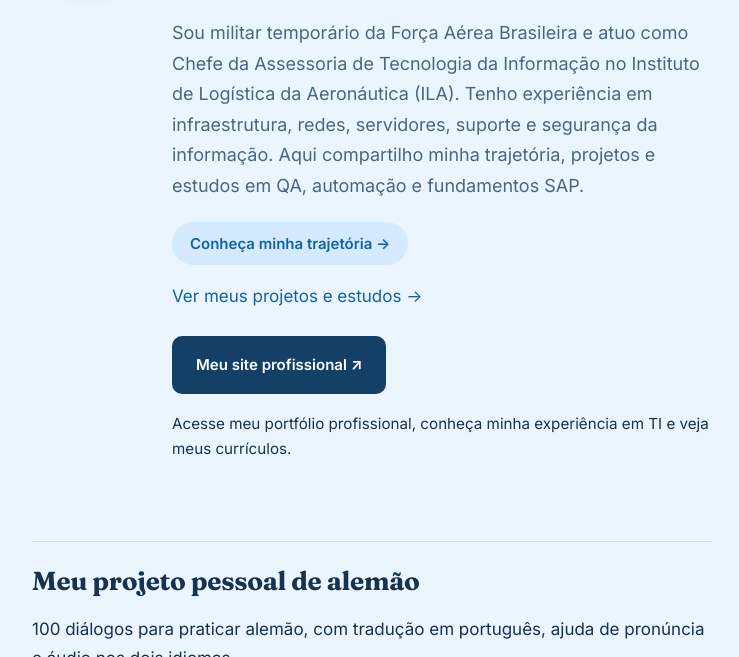
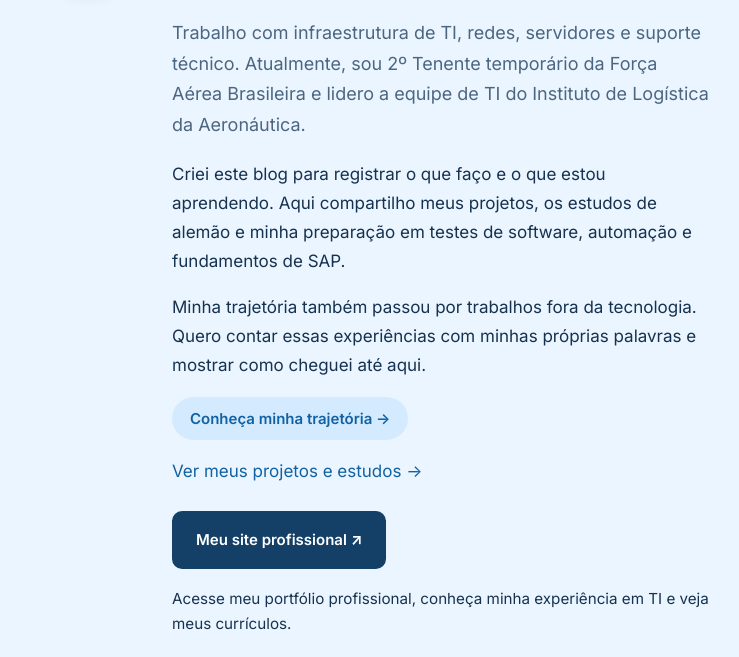
Before and after one commit to jeffersondk3/jeffersondk3.github.io, a Jekyll site: the page built from index.html, in a window 1280 px wide and 900 px high, cut to the strip 243-900 px from the top of the window. Shown: the whole strip, without its empty margins (268-1007 px from the left). Built offline with Jekyll 4.4.1, drawn with Linux system fonts in a browser that asks for light colours.

Commit message:
Revisa apresentação do blog com linguagem mais pessoal e direta

```diff
--- a/index.html
+++ b/index.html
@@ -6,7 +6,9 @@ layout: default
   <div>
     <p class="eyebrow">2º Tenente · Oficial Temporário da Força Aérea Brasileira</p>
     <h1>Olá, sou {{ site.author.name }}.</h1>
-    <p class="lead">Sou militar temporário da Força Aérea Brasileira e atuo como Chefe da Assessoria de Tecnologia da Informação no Instituto de Logística da Aeronáutica (ILA). Tenho experiência em infraestrutura, redes, servidores, suporte e segurança da informação. Aqui compartilho minha trajetória, projetos e estudos em QA, automação e fundamentos SAP.</p>
+    <p class="lead">Trabalho com infraestrutura de TI, redes, servidores e suporte técnico. Atualmente, sou 2º Tenente temporário da Força Aérea Brasileira e lidero a equipe de TI do Instituto de Logística da Aeronáutica.</p>
+    <p>Criei este blog para registrar o que faço e o que estou aprendendo. Aqui compartilho meus projetos, os estudos de alemão e minha preparação em testes de software, automação e fundamentos de SAP.</p>
+    <p>Minha trajetória também passou por trabalhos fora da tecnologia. Quero contar essas experiências com minhas próprias palavras e mostrar como cheguei até aqui.</p>
     <a class="btn" href="{{ '/sobre/' | relative_url }}">Conheça minha trajetória →</a>
     <p><a href="{{ '/projetos/' | relative_url }}">Ver meus projetos e estudos →</a></p>
     <p><a class="btn" href="https://jefferson-almeida-portfolio.idealpin19.chatgpt.site" target="_blank" rel="noopener noreferrer" style="display:inline-flex;align-items:center;gap:8px;margin-top:8px;padding:14px 22px;background:#143f67;color:#fff;border:2px solid #143f67;border-radius:10px;font-weight:700;text-decoration:none;">Meu site profissional ↗</a></p>
```
